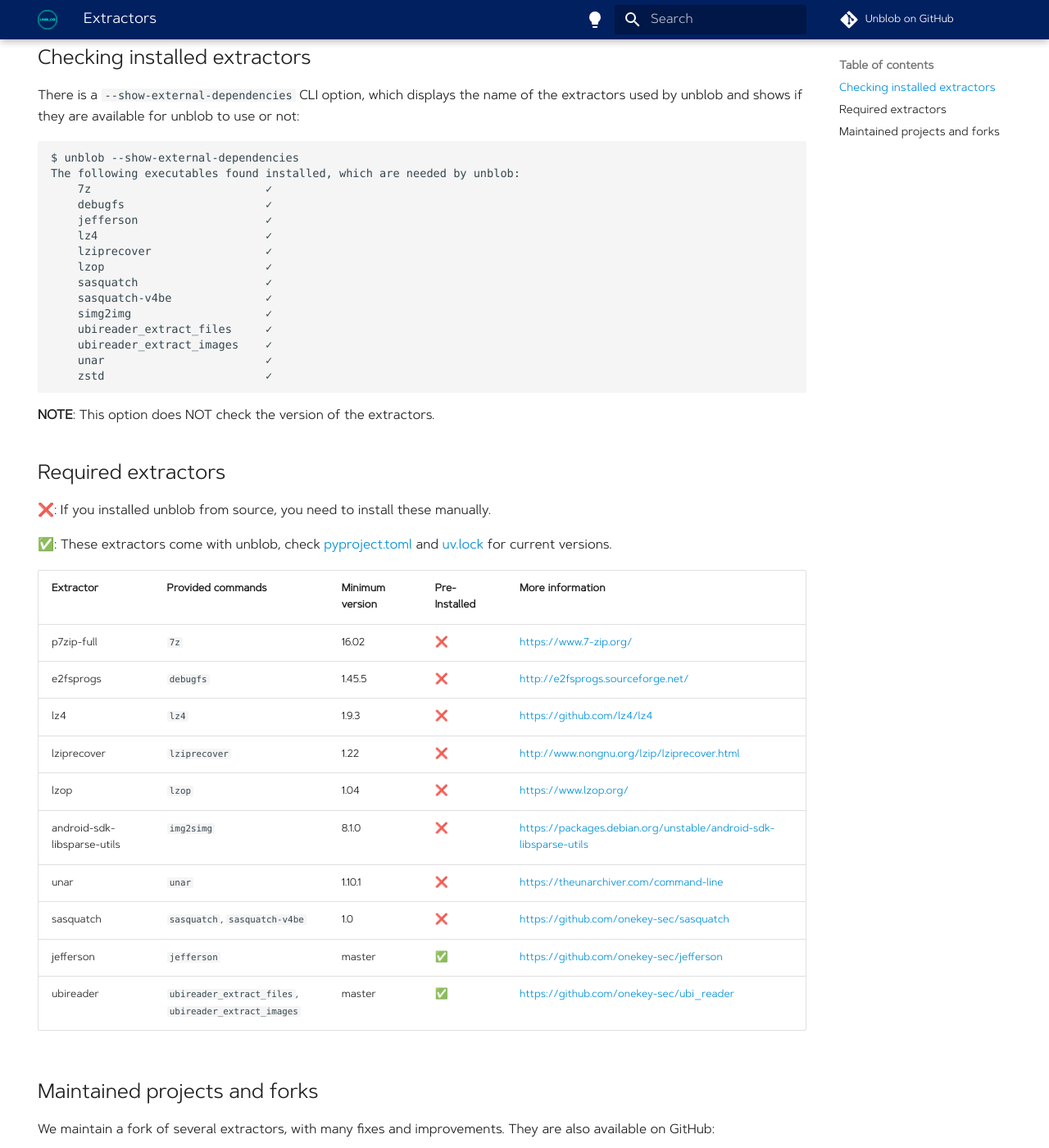
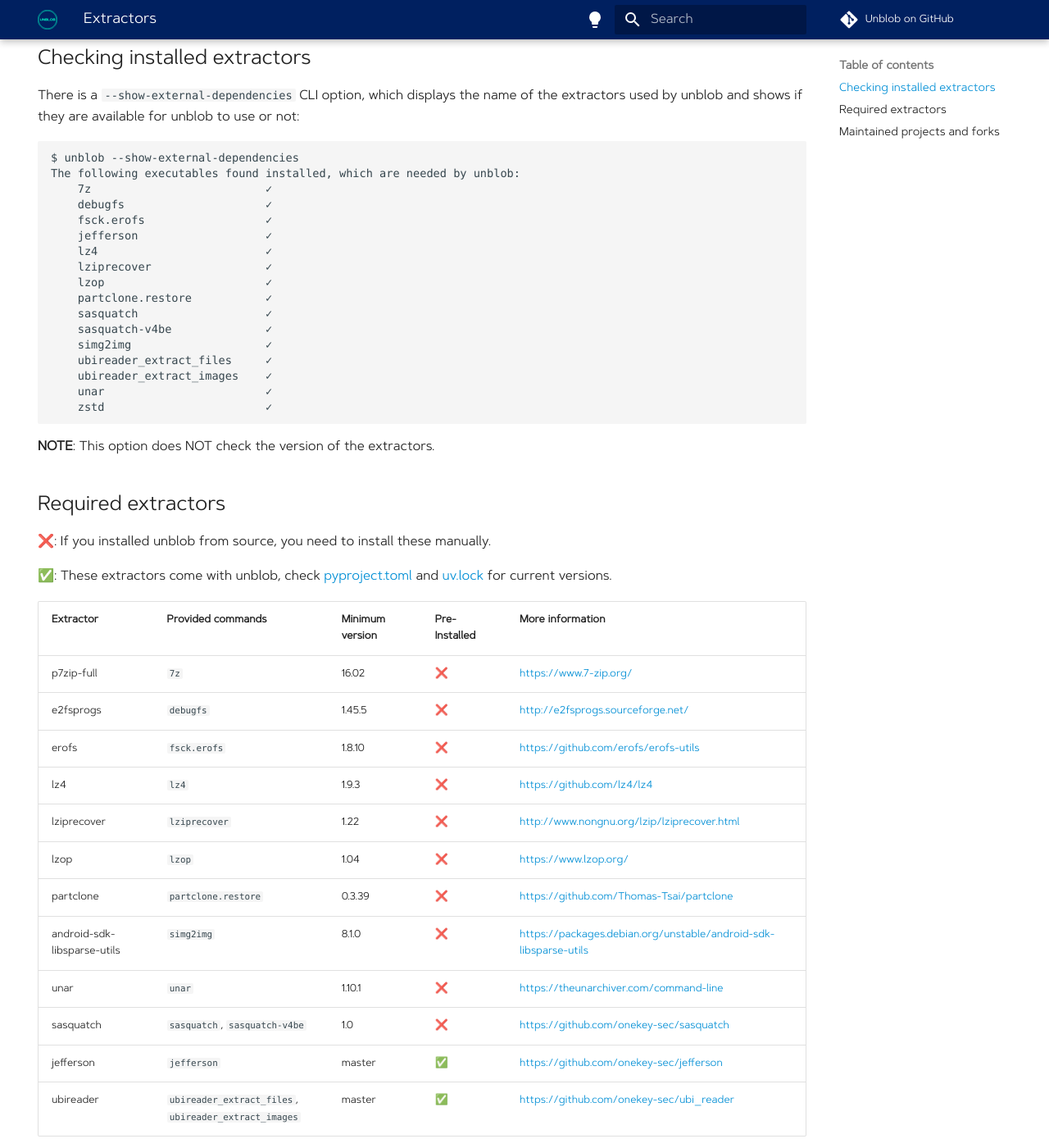
Before and after one commit to onekey-sec/unblob, an MkDocs documentation site: the page built from docs/extractors.md, in a window 1280 px wide and 1400 px high, scrolled down 399 px. Shown: the whole window at 82% size. Built offline with MkDocs 1.6.1 and Material for MkDocs 9.7.7, drawn with Linux system fonts in a browser that asks for light colours; comment, search, counter and statistics services are not loaded.

Commit message:
fix(docs): add missing erofs and partclone to extractors list
Update docs/extractors.md with:
 - erofs which is supported since version 25.4.14 and commit
   5f50cd2d7e22116874f36deaaead96da52a6786c
 - partclone which is supported since version 25.5.26 and commit
   e7413cb9590e5dd65e4e4fbf42a16ffc8edc8d5e

Minium versions have been set to latest published version (older
versions probably also work but no tests were made)

While at it, also fix a typo: img2simg -> simg2img

Signed-off-by: Fabrice Fontaine <fontaine.fabrice@gmail.com>

```diff
--- a/docs/extractors.md
+++ b/docs/extractors.md
@@ -28,10 +28,12 @@
 The following executables found installed, which are needed by unblob:
     7z                          ✓
     debugfs                     ✓
+    fsck.erofs                  ✓
     jefferson                   ✓
     lz4                         ✓
     lziprecover                 ✓
     lzop                        ✓
+    partclone.restore           ✓
     sasquatch                   ✓
     sasquatch-v4be              ✓
     simg2img                    ✓
@@ -56,10 +58,12 @@
 | --------------------------- | ----------------------------------------------------- | --------------- | ------------- | ---------------------------------------------------------------- |
 | p7zip-full                  | `7z`                                                  | 16.02           | ❌            | https://www.7-zip.org/                                           |
 | e2fsprogs                   | `debugfs`                                             | 1.45.5          | ❌            | http://e2fsprogs.sourceforge.net/                                |
+| erofs                       | `fsck.erofs`                                          | 1.8.10          | ❌            | https://github.com/erofs/erofs-utils                             |
 | lz4                         | `lz4`                                                 | 1.9.3           | ❌            | https://github.com/lz4/lz4                                       |
 | lziprecover                 | `lziprecover`                                         | 1.22            | ❌            | http://www.nongnu.org/lzip/lziprecover.html                      |
 | lzop                        | `lzop`                                                | 1.04            | ❌            | https://www.lzop.org/                                            |
-| android-sdk-libsparse-utils | `img2simg`                                            | 8.1.0           | ❌            | https://packages.debian.org/unstable/android-sdk-libsparse-utils |
+| partclone                   | `partclone.restore`                                   | 0.3.39          | ❌            | https://github.com/Thomas-Tsai/partclone                         |
+| android-sdk-libsparse-utils | `simg2img`                                            | 8.1.0           | ❌            | https://packages.debian.org/unstable/android-sdk-libsparse-utils |
 | unar                        | `unar`                                                | 1.10.1          | ❌            | https://theunarchiver.com/command-line                           |
 | sasquatch                   | `sasquatch`, `sasquatch-v4be`                         | 1.0             | ❌            | https://github.com/onekey-sec/sasquatch                          |
 | jefferson                   | `jefferson`                                           | master          | ✅            | https://github.com/onekey-sec/jefferson                          |
```
